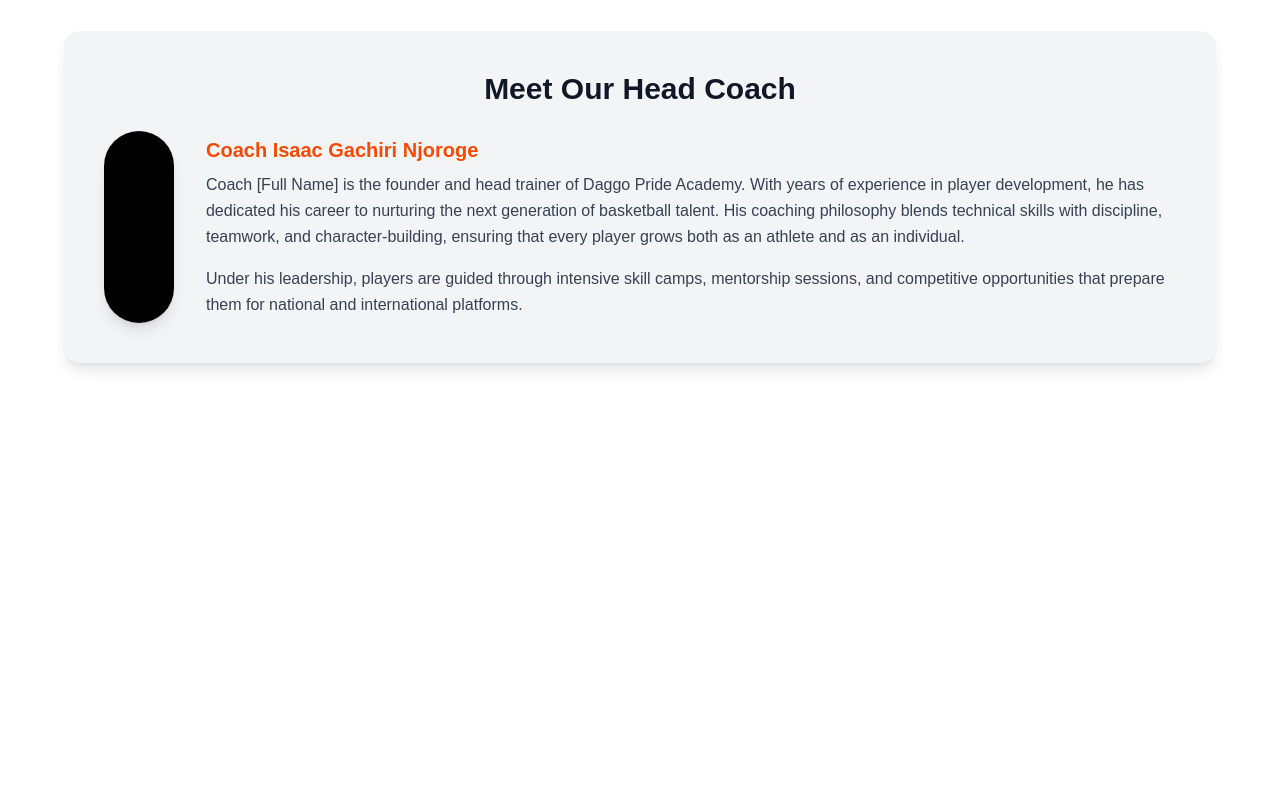
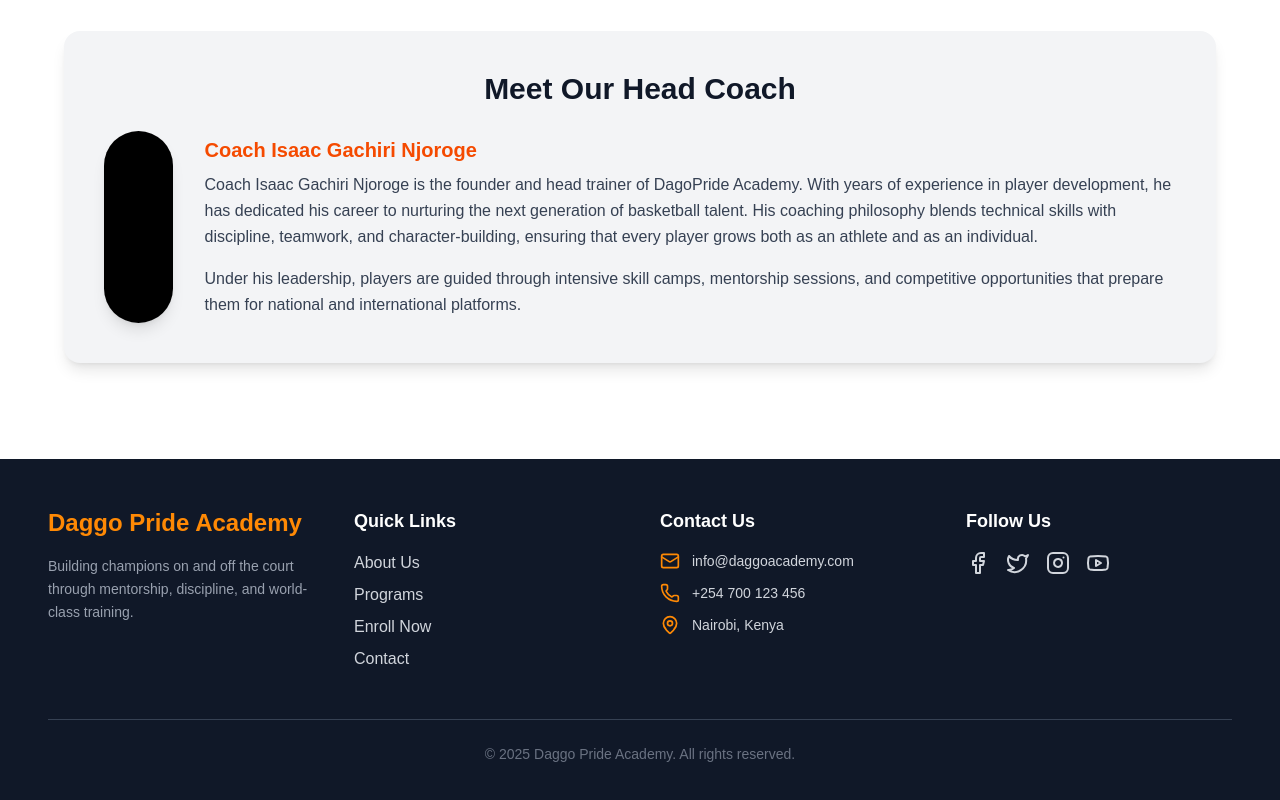
Before and after one commit to GEO-HACK/pride-basket, a Next.js app: page /about in a window 1280 px wide. Shown: the part 1150-1950 px from the top of the page. Before the commit the page ends 1609 px from the top, so only its background shows below. Built offline with nearby package versions, Linux system fonts and the light colour scheme.

Commit message:
feat: update branding to DagoPride Academy, add Footer component, and enhance Navbar styles

```diff
--- a/src/app/about/page.tsx
+++ b/src/app/about/page.tsx
@@ -23,7 +23,7 @@ const AboutSection = () => {
           className="text-center mb-16"
         >
           <h2 className="text-3xl md:text-5xl font-extrabold text-orange-600 mb-4">
-            About Daggo Pride Academy
+            About DagoPride Academy
           </h2>
           <p className="text-lg md:text-xl text-gray-700 max-w-3xl mx-auto">
             Dear parents and children, welcome to a basketball academy that not
@@ -139,7 +139,7 @@ const AboutSection = () => {
                 Coach Isaac Gachiri Njoroge
               </h4>
               <p className="text-gray-700 leading-relaxed">
-                Coach [Full Name] is the founder and head trainer of Daggo Pride
+                Coach Isaac Gachiri Njoroge is the founder and head trainer of DagoPride
                 Academy. With years of experience in player development, he has
                 dedicated his career to nurturing the next generation of
                 basketball talent. His coaching philosophy blends technical
--- a/src/app/layout.tsx
+++ b/src/app/layout.tsx
@@ -2,6 +2,7 @@ import type { Metadata } from "next";
 import { Geist, Geist_Mono } from "next/font/google";
 import "./globals.css";
 import Navbar from "../components/Navbar";
+import Footer from "@/components/Footer";
 
 const geistSans = Geist({
   variable: "--font-geist-sans",
@@ -24,15 +25,15 @@ export default function RootLayout({
   children: React.ReactNode;
 }>) {
   return (
-    <html lang="en">
-      <body
-        className={`${geistSans.variable} ${geistMono.variable} antialiased`}
-      >
-        <div className="w-full">
-          <Navbar />
+     <html lang="en">
+      <body className="flex flex-col min-h-screen">
+        <Navbar />
+        <main className="flex-grow">
           {children}
-          </div>
+        </main>
 
+        {/* Footer always at bottom */}
+        <Footer />
       </body>
     </html>
   );
--- a/src/app/page.tsx
+++ b/src/app/page.tsx
@@ -6,7 +6,7 @@ import ProgramSection from '@/components/landing/program'
 
 const page = () => {
   return (
-    <div className=" bg-blue-200 h-screen">
+    <div className="bg-blue-200">
       <Hero />
       <Services />
       <About />
--- a/src/app/program/page.tsx
+++ b/src/app/program/page.tsx
@@ -55,7 +55,7 @@ const Page = () => {
           transition={{ duration: 0.7 }}
           className="text-4xl md:text-6xl font-extrabold tracking-tight mb-6 leading-tight"
         >
-          Daggo Pride Academy Program
+          DagoPride Academy Program
         </motion.h1>
 
         <motion.p
@@ -110,7 +110,7 @@ const Page = () => {
             Basketball Club Formation
           </h2>
           <p className="text-gray-700 mb-6 leading-relaxed">
-            A maximum of 40 passionate students will form the Daggo Pride
+            A maximum of 40 passionate students will form the DagoPride
             Basketball Club, split into DB Nets (men) and Lady Red Wings (women).
             Selection is based on skill, character, and academic performance.
           </p>
@@ -216,7 +216,7 @@ const Page = () => {
       {/* CTA */}
       <section className="bg-orange-600 text-white py-20 text-center">
         <h2 className="text-3xl md:text-4xl font-bold mb-6">
-          Ready to Join Daggo Pride Academy?
+          Ready to Join DagoPride Academy?
         </h2>
         <p className="max-w-2xl mx-auto mb-8 text-gray-100">
           Become part of a basketball program that builds champions, leaders,
--- /dev/null
+++ b/src/components/Footer.tsx
@@ -0,0 +1,85 @@
+"use client"
+
+import React from "react"
+import { Mail, Phone, MapPin, Facebook, Twitter, Instagram, Youtube } from "lucide-react"
+import Link from "next/link"
+
+const Footer = () => {
+  return (
+    <footer className="bg-gray-900 text-gray-300 py-12 px-6 md:px-12">
+      <div className="max-w-7xl mx-auto grid grid-cols-1 md:grid-cols-4 gap-10">
+        {/* Brand Section */}
+        <div>
+          <h2 className="text-2xl font-bold text-orange-400 mb-4">Daggo Pride Academy</h2>
+          <p className="text-sm text-gray-400 leading-relaxed">
+            Building champions on and off the court through mentorship, discipline, and world-class training.
+          </p>
+        </div>
+
+        {/* Quick Links */}
+        <div>
+          <h3 className="text-lg font-semibold text-white mb-4">Quick Links</h3>
+          <ul className="space-y-2">
+            <li>
+              <Link href="/about" className="hover:text-orange-400 transition-colors">About Us</Link>
+            </li>
+            <li>
+              <Link href="/programs" className="hover:text-orange-400 transition-colors">Programs</Link>
+            </li>
+            <li>
+              <Link href="/enroll" className="hover:text-orange-400 transition-colors">Enroll Now</Link>
+            </li>
+            <li>
+              <Link href="/contact" className="hover:text-orange-400 transition-colors">Contact</Link>
+            </li>
+          </ul>
+        </div>
+
+        {/* Contact Info */}
+        <div>
+          <h3 className="text-lg font-semibold text-white mb-4">Contact Us</h3>
+          <ul className="space-y-3 text-sm">
+            <li className="flex items-center gap-3">
+              <Mail className="w-5 h-5 text-orange-400" />
+              <span>info@daggoacademy.com</span>
+            </li>
+            <li className="flex items-center gap-3">
+              <Phone className="w-5 h-5 text-orange-400" />
+              <span>+254 700 123 456</span>
+            </li>
+            <li className="flex items-center gap-3">
+              <MapPin className="w-5 h-5 text-orange-400" />
+              <span>Nairobi, Kenya</span>
+            </li>
+          </ul>
+        </div>
+
+        {/* Social Media */}
+        <div>
+          <h3 className="text-lg font-semibold text-white mb-4">Follow Us</h3>
+          <div className="flex gap-4">
+            <Link href="https://facebook.com" target="_blank" className="hover:text-orange-400 transition-colors">
+              <Facebook className="w-6 h-6" />
+            </Link>
+            <Link href="https://twitter.com" target="_blank" className="hover:text-orange-400 transition-colors">
+              <Twitter className="w-6 h-6" />
+            </Link>
+            <Link href="https://instagram.com" target="_blank" className="hover:text-orange-400 transition-colors">
+              <Instagram className="w-6 h-6" />
+            </Link>
+            <Link href="https://youtube.com" target="_blank" className="hover:text-orange-400 transition-colors">
+              <Youtube className="w-6 h-6" />
+            </Link>
+          </div>
+        </div>
+      </div>
+
+      {/* Bottom Bar */}
+      <div className="mt-12 border-t border-gray-700 pt-6 text-center text-sm text-gray-500">
+        © {new Date().getFullYear()} Daggo Pride Academy. All rights reserved.
+      </div>
+    </footer>
+  )
+}
+
+export default Footer
--- a/src/components/Navbar.tsx
+++ b/src/components/Navbar.tsx
@@ -17,7 +17,7 @@ const Navbar = () => {
 
   return (
     <nav className="fixed top-4 left-1/2 transform -translate-x-1/2 w-[92%] md:w-4/5 lg:w-2/3 z-50">
-      <div className="flex items-center justify-between px-6 py-4 rounded-2xl backdrop-blur-md bg-white/10 shadow-lg ">
+      <div className="flex items-center justify-between px-6 py-4 rounded-2xl backdrop-blur-md bg-white/20 shadow-lg ">
         {/* Logo */}
         <Link
           href="/"
```
